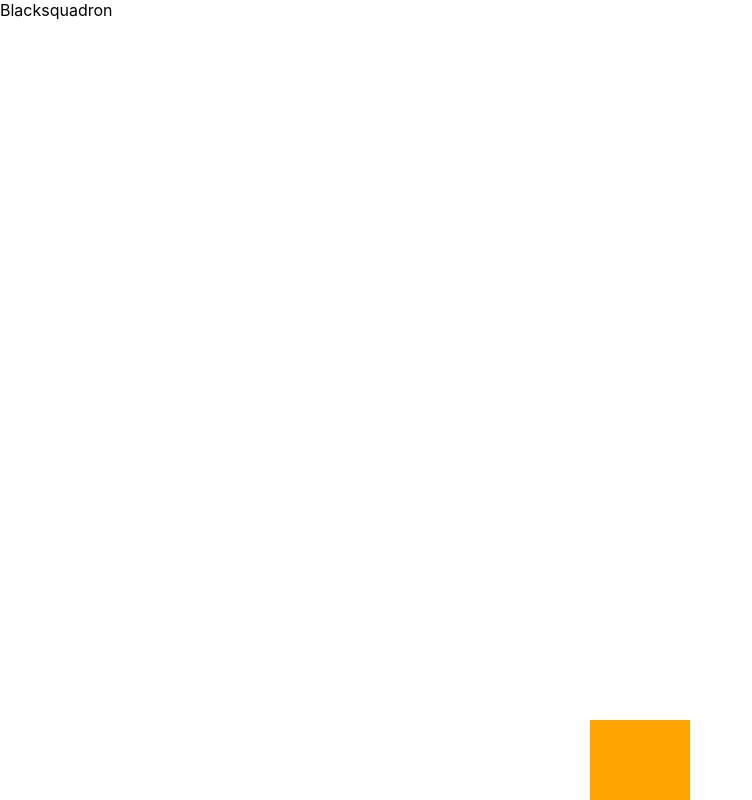
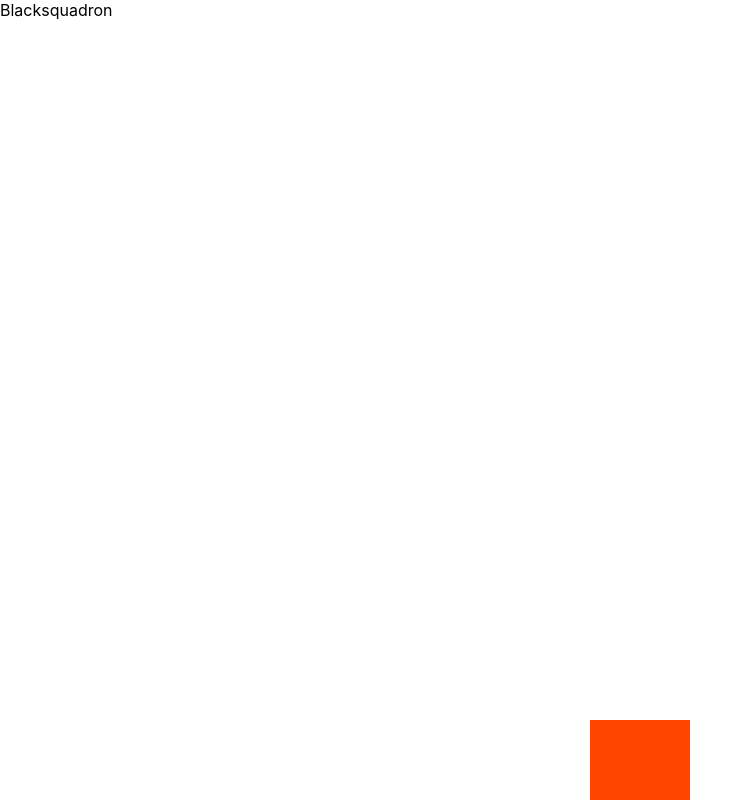
Before and after one commit to almaz73/FatherAndSon, a Nuxt app: page /Task in a window 1280 px wide. Shown: the whole page, without its empty margins (0-752 px from the left). Built offline with nearby package versions, Linux system fonts and the light colour scheme.

Commit message:
my second commit

```diff
--- a/pages/Task.vue
+++ b/pages/Task.vue
@@ -29,7 +29,7 @@
   }
 
   .orangerectangle1 {
-    background:orange;
+    background:orangered;
     width: 100px;
     height: 100px;
   }
```
